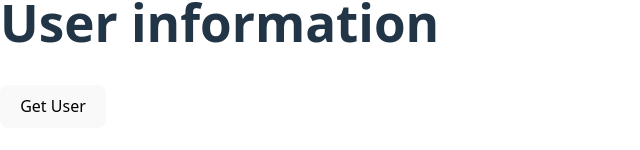
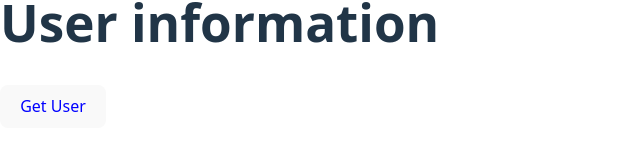
Before and after one commit to SonalMahe/API-useEffectProject, a React (Vite) app: page / in a window 1280 px wide. Shown: the part 356-506 px from the top of the page, without its empty margins (0-640 px from the left). Built offline with nearby package versions, Linux system fonts and the light colour scheme.

Commit message:
updated in css

```diff
--- a/src/App.css
+++ b/src/App.css
@@ -0,0 +1,16 @@
+.btn{
+    color: blue;
+    display: flex;
+    justify-content: center;
+}
+h1{
+    text-align: center;
+}
+.adjust{
+    background-color:burlywood;
+    display:inline-block;
+    flex-direction: row;
+    justify-content: center;
+    align-items:center ;
+    padding: 10px;
+}
--- a/src/components/randomUser.jsx
+++ b/src/components/randomUser.jsx
@@ -1,4 +1,5 @@
 import { useEffect, useState } from "react";
+import "../App.css";
 
 
 function RandomUser() {
@@ -25,11 +26,11 @@
         <div>
 
             <h1> User information</h1>
-            <button onClick={GetUserInfo}> Get User</button>
+            <button className="btn" onClick={GetUserInfo}> Get User</button>
 
             {/* Display User */}
             {user && (
-                <div style={{ marginTop: "20px" }}>
+                <div className="adjust">
                     <h3> User name: {user.name.first} {user.name.last}</h3>
                     <h3>Email:  {user.email} </h3>
                     <h2>Country: {user.location.country}</h2>
```
